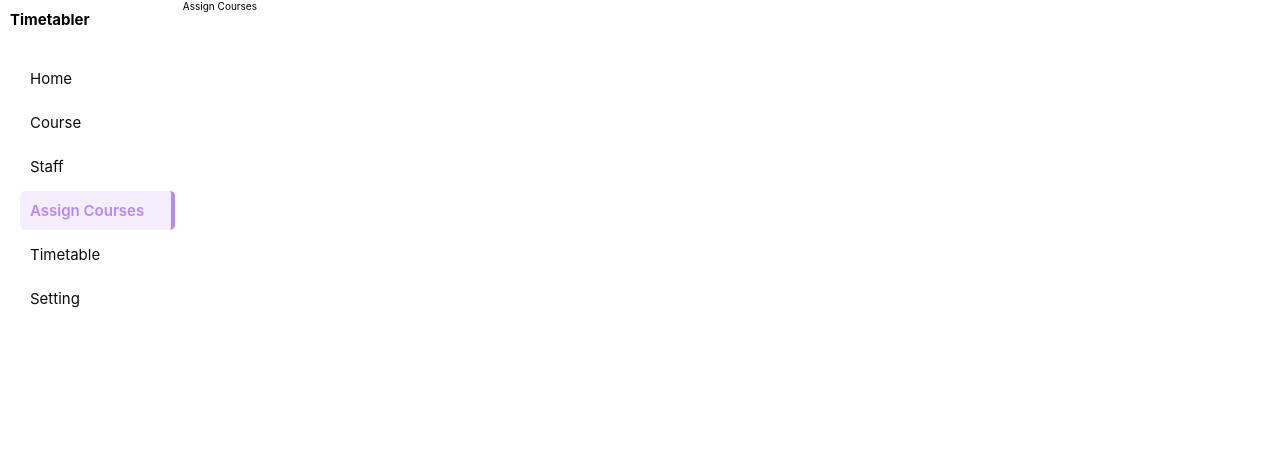
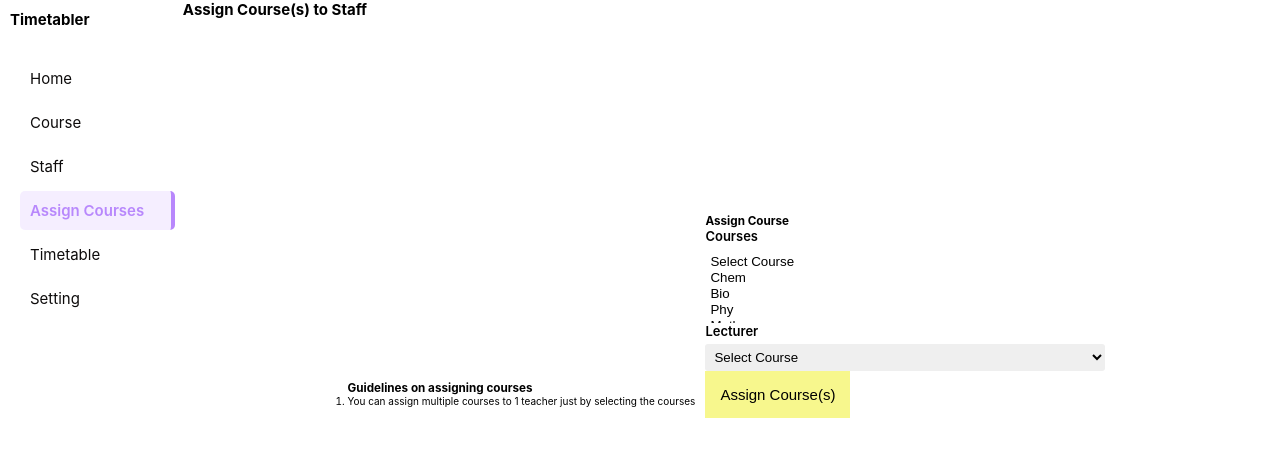
Before and after one commit to Fuangi/timetable-generator, a React (Create React App) app: page /staff-course in a window 1280 px wide. Shown: the top 456 px of the page. Built offline with nearby package versions, Linux system fonts and the light colour scheme.

Commit message:
Added content to the assign staff course page

```diff
--- a/src/sass/staff.scss
+++ b/src/sass/staff.scss
@@ -0,0 +1,47 @@
+@use "./variables" as *;
+
+.assign-course {
+  display: flex;
+  justify-content: center;
+  align-items: center;
+  padding: 1.5rem;
+  height: 90dvh;
+
+  & h2 {
+    font-size: 2.3rem;
+  }
+
+  & .assign-form {
+    padding: 1rem;
+    height: 50%;
+    width: 40rem;
+
+    &-input {
+      display: flex;
+      flex-direction: column;
+      gap: 0.5rem;
+
+      & label {
+        font-size: 1.3rem;
+        font-weight: 600;
+      }
+
+      & input,
+      & select {
+        width: 100%;
+        padding: 0.5rem;
+        border: none;
+        outline: none;
+        border-radius: 0.3rem;
+      }
+    }
+  }
+
+  & button {
+    background: $color-secondary;
+    outline: none;
+    border: none;
+    font-size: 1.5rem;
+    padding: 1.5rem;
+  }
+}
--- a/src/screens/StaffCourse.jsx
+++ b/src/screens/StaffCourse.jsx
@@ -1,7 +1,74 @@
+import { useState } from "react";
 import DashLayout from "../components/dashboard/DashLayout";
 
 function StaffCourse() {
-  return <DashLayout>Assign Courses</DashLayout>;
+  const [courses, setCourses] = useState([]);
+  const [lecturer, setlecturer] = useState("");
+
+  function handleAssignCourses(e) {
+    e.preventDefault();
+    const assign = {
+      courses,
+      lecturer,
+    };
+
+    console.log(assign);
+  }
+  return (
+    <DashLayout>
+      <h2>Assign Course(s) to Staff</h2>
+      <div className="assign-course">
+        <div className="assign-info">
+          <h3>Guidelines on assigning courses</h3>
+          <ol>
+            <li>
+              You can assign multiple courses to 1 teacher just by selecting the
+              courses
+            </li>
+          </ol>
+        </div>
+
+        <form className="assign-form">
+          <h3>Assign Course</h3>
+          <div className="assign-form-input">
+            <label htmlFor="course">Courses</label>
+            <select
+              id="course"
+              name="course"
+              multiple={true}
+              value={courses}
+              onChange={(e) =>
+                setCourses((prevCourses) => [...prevCourses, e.target.value])
+              }
+            >
+              <option value="">Select Course</option>
+              <option value="chem">Chem</option>
+              <option value="bio">Bio</option>
+              <option value="phy">Phy</option>
+              <option value="math">Maths</option>
+            </select>
+          </div>
+          <div className="assign-form-input">
+            <label htmlFor="course">Lecturer</label>
+            <select
+              id="lecturer"
+              name="lecturer"
+              value={lecturer}
+              onChange={(e) => setlecturer(e.target.value)}
+            >
+              <option value="">Select Course</option>
+              <option value="chem">Chem</option>
+              <option value="bio">Bio</option>
+              <option value="phy">Phy</option>
+              <option value="math">Maths</option>
+            </select>
+          </div>
+
+          <button onClick={handleAssignCourses}>Assign Course(s)</button>
+        </form>
+      </div>
+    </DashLayout>
+  );
 }
 
 export default StaffCourse;
```
